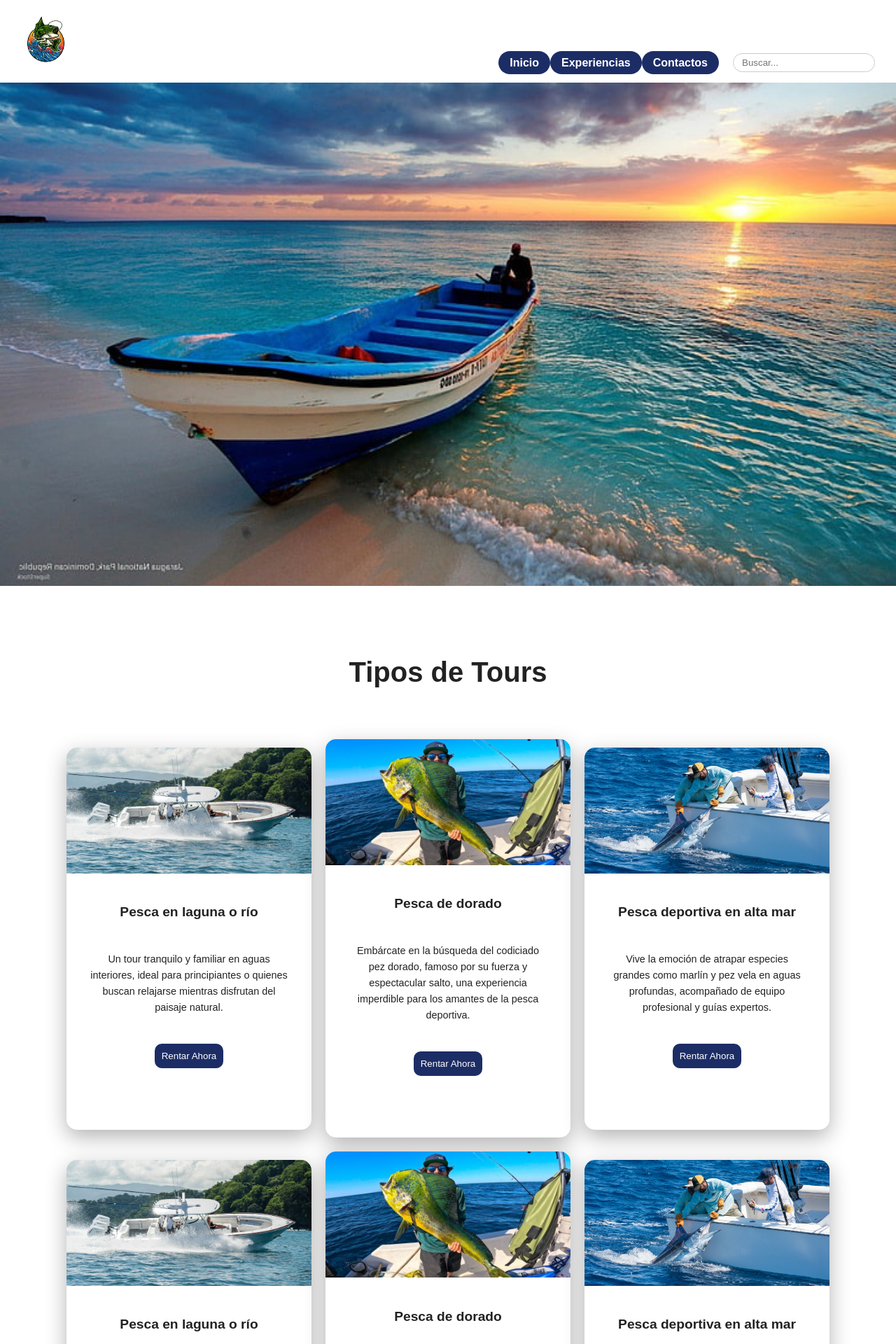
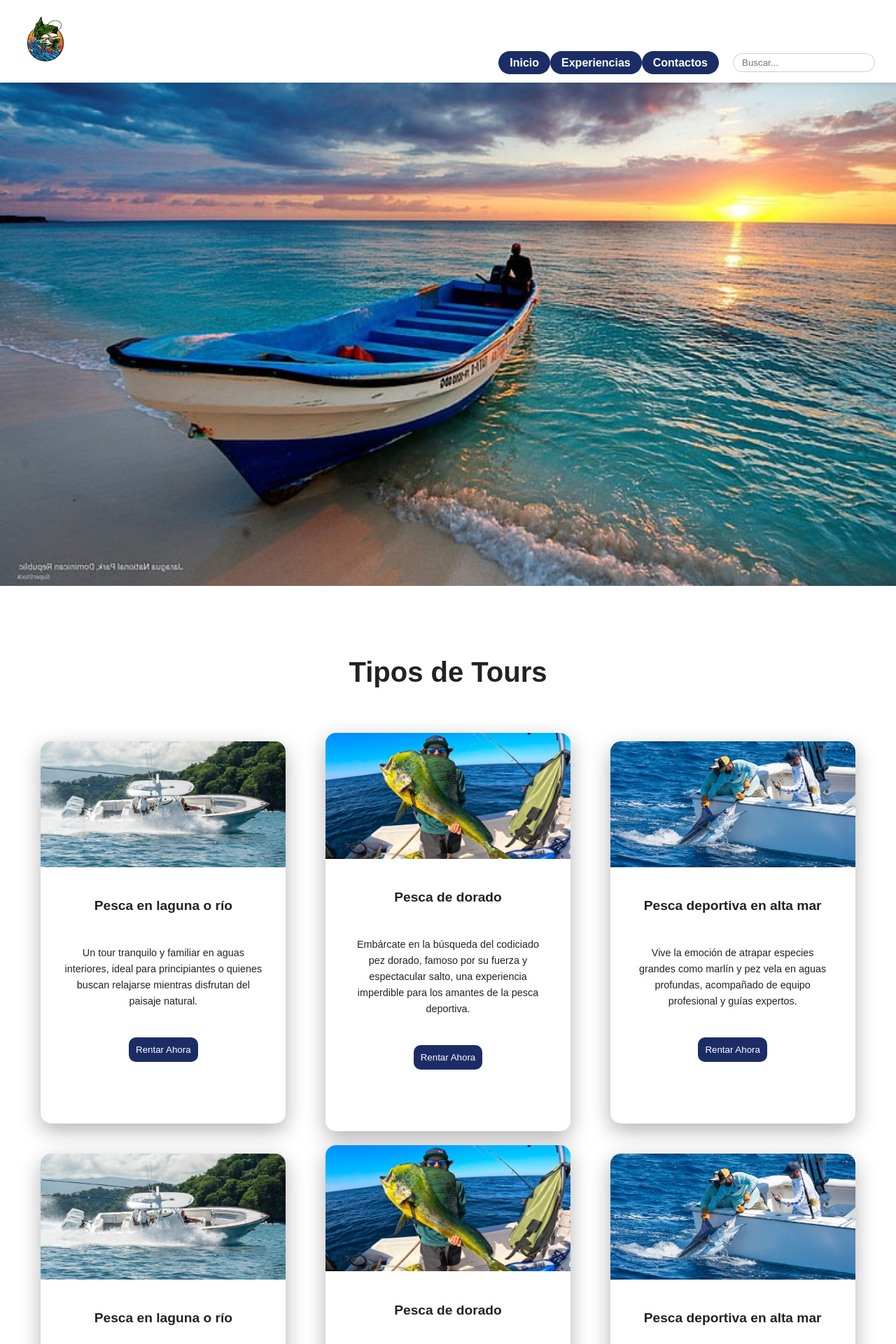
Before and after one commit to angelMV31/Web, a PHP site: page /tuors.html in a window 1280 px wide. Shown: the top 1920 px of the page at 70% size. Run offline with PHP 8.4, Linux system fonts and the light colour scheme.

Commit message:
Ejercicio Ejercicio #7 - CSS Grid

```diff
--- a/SitioWeb/css/style.css
+++ b/SitioWeb/css/style.css
@@ -34,6 +34,10 @@ body {
 }
 
 header {
+  position: sticky;
+  top: 0;
+  z-index: 1000;
+  width: 100%;
   display: flex;
   justify-content: space-between;
   align-items: center;
@@ -43,7 +47,7 @@ header {
 }
 
 header .logo img {
-  width: 71px;
+  width: 70px;
 }
 
 nav {
@@ -159,6 +163,7 @@ main h1 {
 
 .imagen img {
   width: 100%;
+  height: 15%;
   border-radius: 10px;
 }
 
@@ -178,10 +183,25 @@ main h1 {
   background: var(--color-acento-hover);
 }
 
+.grid-container {
+  display: grid;
+  grid-template-columns: 1fr;
+  grid-template-rows: auto 1fr auto;
+  grid-template-areas:
+    "header"
+    "contenido"
+    "footer";
+}
+
 .card-container {
-  display: flex;
+  grid-area: contenido;
+  display: grid;
+  grid-template-columns: repeat(3, 1fr);
+  grid-template-rows: repeat(4, auto);
   gap: 20px;
   justify-content: center;
+  align-items: center;
+  justify-items: center;
   margin: var(--espaciado-grande) 0;
   flex-wrap: wrap;
 }
@@ -337,10 +357,3 @@ input, textarea, label, select {
 .mas{
     text-align: center;
 }
-
-.card-container {
-    align-content: center;
-    display: flex;
-    padding: 2%;
-    align-items: center;
-}
--- a/SitioWeb/tuors.html
+++ b/SitioWeb/tuors.html
@@ -39,6 +39,7 @@
         <br><br>
 
         <main>
+            <div class="grid-container">
                 <h1>Tipos de Tours</h1>
                 <section class="card-container">
                     <div class="tarjeta">
@@ -254,6 +255,7 @@
                 </div>
             </div>
         </section>
+    </div>
     </main>
 </main>
 </body>
```
Lines whose indentation alone changed are shown as unchanged.
